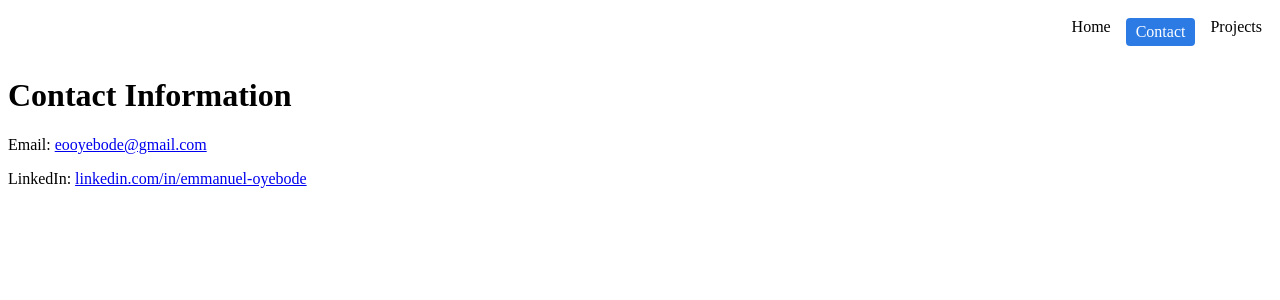
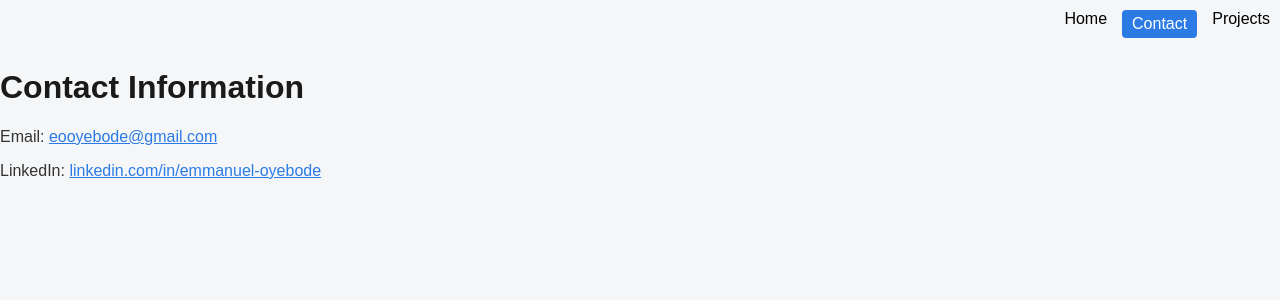
Before and after one commit to eooyebode-wq/jhu_software_concepts, a Flask app: page /contact in a window 1280 px wide. Shown: the top 300 px of the page. Run offline with Flask 3, Linux system fonts and the light colour scheme.

Commit message:
Polished overall look for better appearance, with changes on spacing, colors etc.

```diff
--- a/Module 1/static/style.css
+++ b/Module 1/static/style.css
@@ -32,3 +32,24 @@ nav a.active {
     width: 250px;
     border-radius: 8px;
 }
+
+body {
+    margin: 0;
+    font-family: Arial, Helvetica, sans-serif;
+    background-color: #f4f6f8;
+    color: #333;
+}
+
+.page-content {
+    max-width: 900px;
+    margin: 0 auto;
+    padding: 20px;
+}
+
+h1, h2 {
+    color: #1a1a1a;
+}
+
+a {
+    color: #2c7be5;
+}
```
